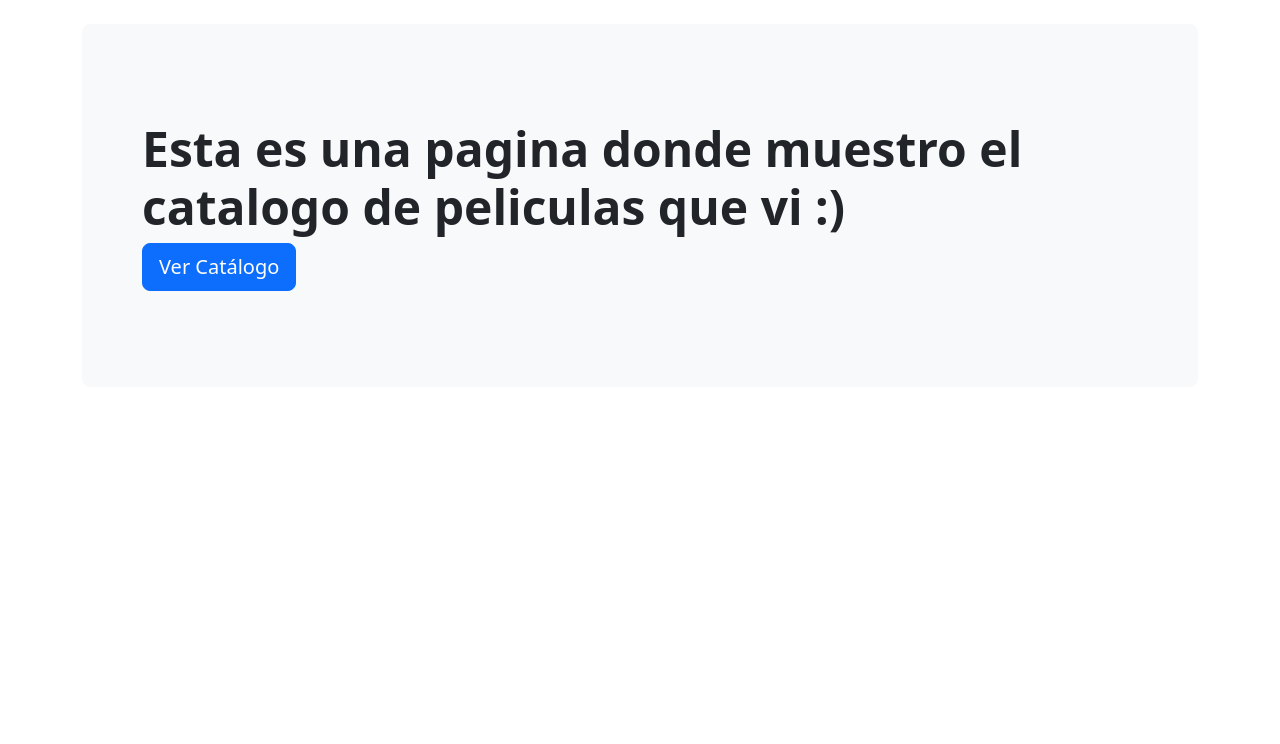
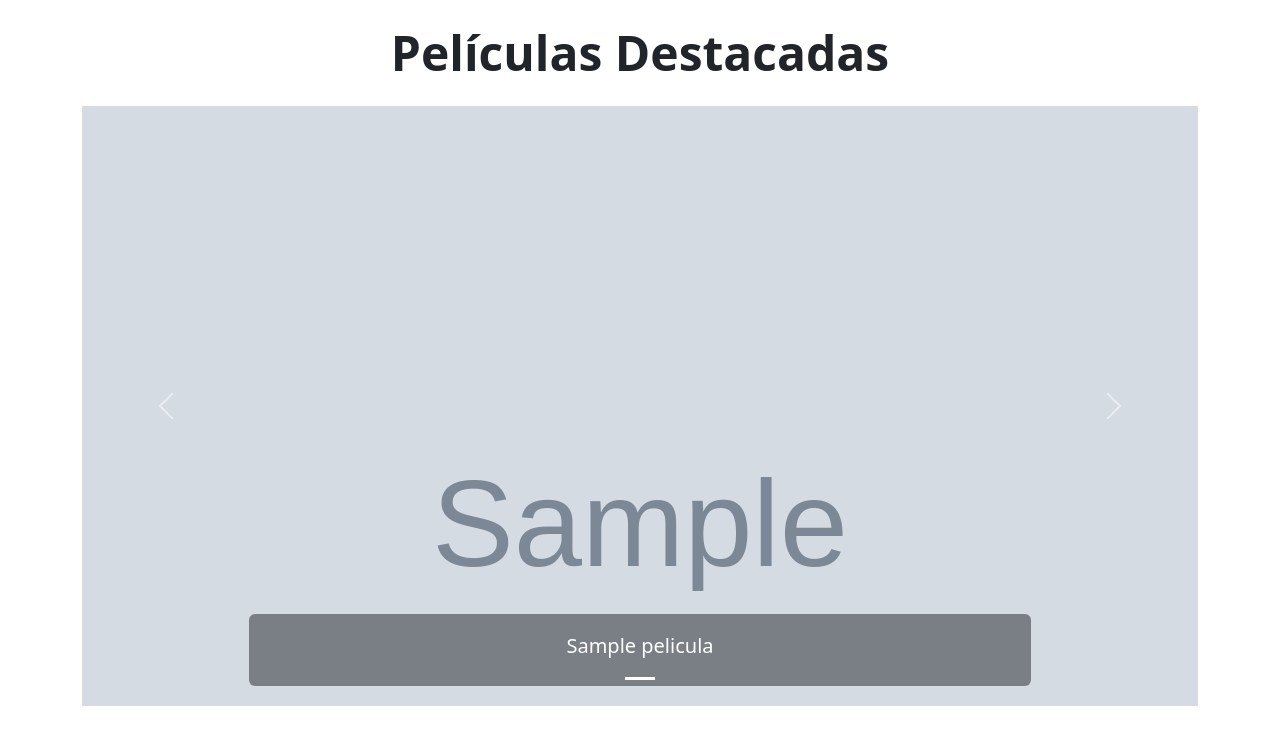
Before and after one commit to EmanuelGBolig/Proyecto_Django_Peliculas, a Django app: page / in a window 1280 px wide. Shown: the part 56-800 px from the top of the page. Run offline with Django 5.2, Linux system fonts and the light colour scheme; tables that the repository leaves empty hold one stand-in row (values such as "Sample post"); grey boxes marked "Sample" are stand-in pictures.

Commit message:
Add carrusel Home

```diff
--- a/catalogo/views.py
+++ b/catalogo/views.py
@@ -6,8 +6,16 @@ from .models import Pelicula
 # Create your views here.
 
 
-class HomePageView(TemplateView):
-    template_name = "home.html"
+class HomePageView(ListView):
+    model = Pelicula  # Le decimos que consulte el modelo Pelicula
+    template_name = "home.html"  # Sigue usando la misma plantilla
+    context_object_name = "peliculas_top"  # Le damos un nombre al contexto
+
+    def get_queryset(self):
+        # 2. Esta es la consulta clave:
+        # Ordena las películas por puntuación (de mayor a menor)
+        # y toma solo las 5 primeras.
+        return Pelicula.objects.order_by('-puntuacion')[:5]
 
 
 class PeliculaListView(ListView):
--- a/templates/home.html
+++ b/templates/home.html
@@ -1,12 +1,53 @@
-{% extends 'base.html' %} {% block content %}
-<div class="p-5 mb-4 bg-light rounded-3">
-  <div class="container-fluid py-5">
-    <h1 class="display-5 fw-bold">
-      Esta es una pagina donde muestro el catalogo de peliculas que vi :)
-    </h1>
-    <a href="{% url 'catalogo' %}" class="btn btn-primary btn-lg"
-      >Ver Catálogo</a
-    >
+{% extends 'base.html' %}
+
+{% block content %}
+
+  <h1 class="display-5 fw-bold text-center mb-4">Películas Destacadas</h1>
+
+  <div id="carruselDestacadas" class="carousel slide" data-bs-ride="carousel">
+
+    <div class="carousel-indicators">
+      {% for pelicula in peliculas_top %}
+        <button
+          type="button"
+          data-bs-target="#carruselDestacadas"
+          data-bs-slide-to="{{ forloop.counter0 }}"
+          class="{% if forloop.first %}active{% endif %}"
+          aria-current="{% if forloop.first %}true{% endif %}"
+          aria-label="Slide {{ forloop.counter }}"
+        ></button>
+      {% endfor %}
+    </div>
+
+    <div class="carousel-inner" style="height: 600px;"> {% for pelicula in peliculas_top %}
+        <div class="carousel-item {% if forloop.first %}active{% endif %}">
+
+          <img
+            src="{{ pelicula.imagen.url }}"
+            class="d-block w-100"
+            style="height: 600px; object-fit: cover; object-position: top;"
+            alt="{{ pelicula.titulo }}"
+          >
+
+          <div class="carousel-caption d-none d-md-block bg-dark bg-opacity-50 rounded">
+            <h5>
+              <a href="{% url 'pelicula_detail' pelicula.pk %}" class="text-white text-decoration-none">
+                {{ pelicula.titulo }}
+              </a>
+            </h5>
+          </div>
+        </div>
+      {% endfor %}
+    </div>
+
+    <button class="carousel-control-prev" type="button" data-bs-target="#carruselDestacadas" data-bs-slide="prev">
+      <span class="carousel-control-prev-icon" aria-hidden="true"></span>
+      <span class="visually-hidden">Previous</span>
+    </button>
+    <button class="carousel-control-next" type="button" data-bs-target="#carruselDestacadas" data-bs-slide="next">
+      <span class="carousel-control-next-icon" aria-hidden="true"></span>
+      <span class="visually-hidden">Next</span>
+    </button>
   </div>
-</div>
+
 {% endblock %}
```
